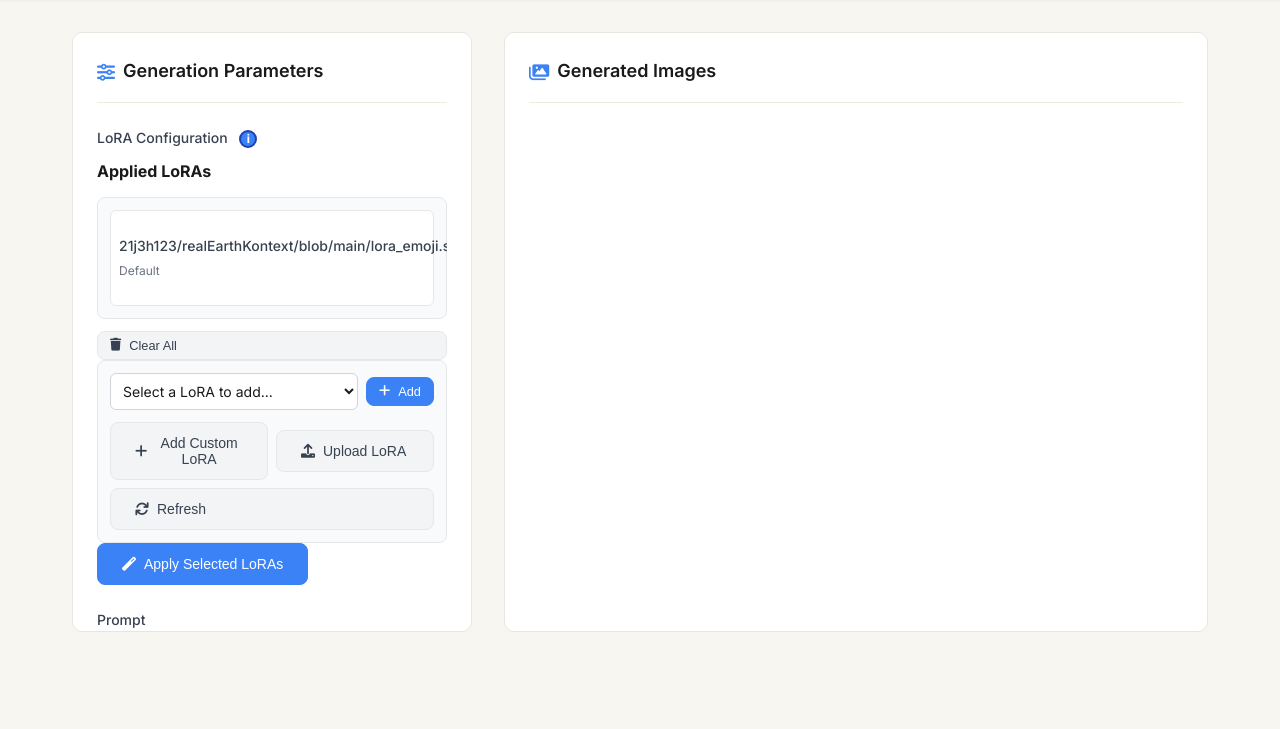
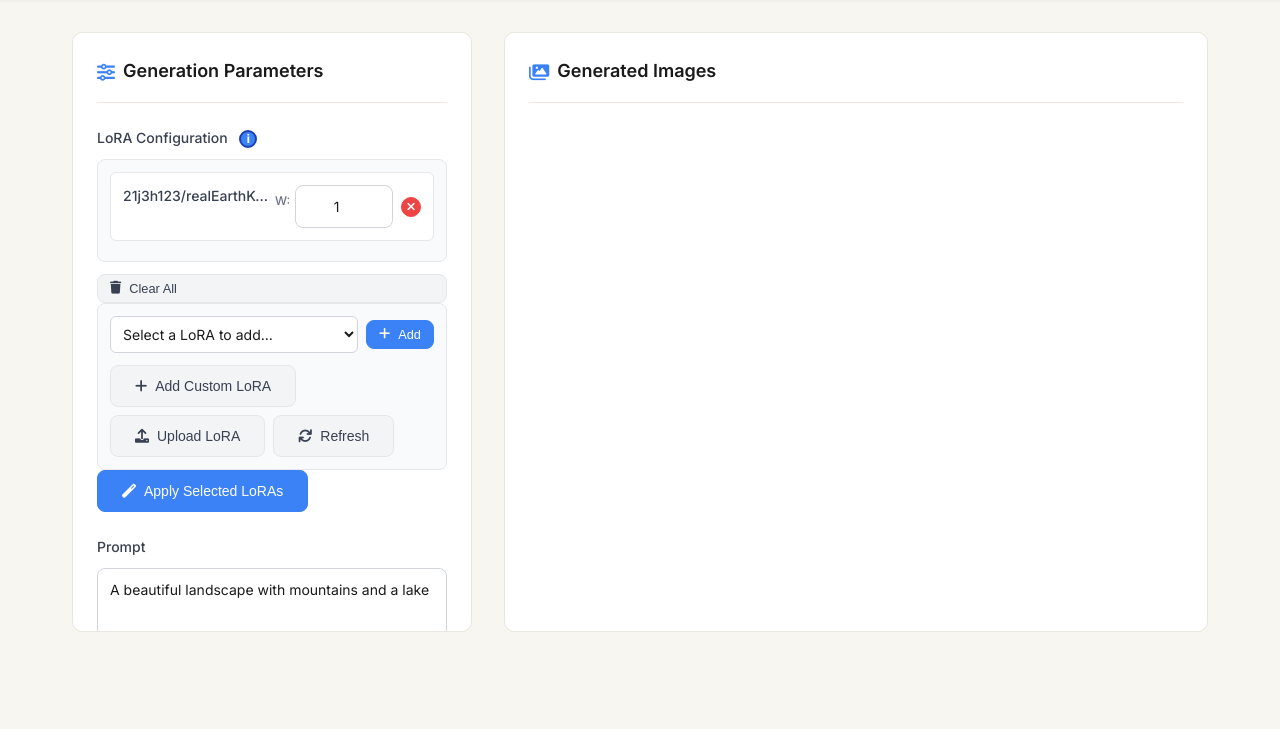
Before and after one commit to tyrionhuu/flux_api, a FastAPI app: page /ui in a window 1280 px wide. Shown: the part 71-800 px from the top of the page. Run offline with FastAPI, Linux system fonts and the light colour scheme.

Commit message:
Enhance LoRA UI and functionality with improved styling and structure
- Updated CSS for LoRA items to ensure consistent alignment and improved visual clarity.
- Introduced new classes for LoRA type badges and metadata display, enhancing information presentation.
- Modified JavaScript to include size and timestamp in LoRA entries, improving data visibility.
- Refined weight control input layout for better user interaction and accessibility.
- Adjusted HTML structure to streamline the display of applied LoRAs, enhancing overall user experience.

```diff
--- a/frontend/static/css/style.css
+++ b/frontend/static/css/style.css
@@ -805,53 +805,128 @@
     padding: 1rem;
 }
 
+/* Ensure all LoRA items are aligned at the same level */
 .lora-item {
     display: flex;
     justify-content: space-between;
-    align-items: center;
-    padding: 0.5rem;
+    align-items: flex-start; /* Changed from center to flex-start */
+    padding: 0.75rem;
     background: white;
     border: 1px solid #e5e7eb;
     border-radius: 6px;
     margin-bottom: 0.5rem;
-}
-
-.lora-item:last-child {
-    margin-bottom: 0;
+    min-height: 60px; /* Ensure consistent height */
 }
 
 .lora-info {
     display: flex;
     flex-direction: column;
-    gap: 0.25rem;
-    flex: 1;
+    gap: 0.5rem;
+    text-align: center;
+    /* flex: 1; */
+    min-width: 0; /* Allow text to shrink */
+}
+
+.lora-name-container {
+    display: flex;
+    align-items: center;
+    gap: 8px;
+    min-width: 0; /* Allow text to shrink */
 }
 
 .lora-name {
     font-weight: 500;
     color: #374151;
     font-size: 0.875rem;
-}
-
-.lora-type {
+    white-space: nowrap;
+    overflow: hidden;
+    text-overflow: ellipsis;
+    max-width: 250px; /* Increased max-width for better text display */
+    cursor: help;
+}
+
+.lora-name:hover {
+    overflow: visible;
+    white-space: normal;
+    word-break: break-all;
+    background: white;
+    position: relative;
+    z-index: 10;
+    box-shadow: 0 2px 8px rgba(0,0,0,0.1);
+    border-radius: 4px;
+    padding: 4px;
+}
+
+.lora-type-badge {
+    display: inline-flex;
+    align-items: center;
+    padding: 2px 6px;
+    border-radius: 10px;
+    font-size: 0.7rem;
+    font-weight: 500;
+    text-transform: capitalize;
+    white-space: nowrap; /* Prevent badge from wrapping */
+    flex-shrink: 0; /* Prevent badge from shrinking */
+}
+
+.lora-type-default {
+    background: #dbeafe;
+    color: #1e40af;
+    border: 1px solid #93c5fd;
+}
+
+.lora-type-uploaded {
+    background: #dcfce7;
+    color: #166534;
+    border: 1px solid #86efac;
+}
+
+.lora-type-custom {
+    background: #fef3c7;
+    color: #92400e;
+    border: 1px solid #fcd34d;
+}
+
+.lora-meta {
+    display: flex;
+    gap: 12px;
     font-size: 0.75rem;
     color: #6b7280;
-    text-transform: capitalize;
+}
+
+.lora-size, .lora-date {
+    white-space: nowrap;
 }
 
 .lora-actions {
     display: flex;
     align-items: center;
-    gap: 0.5rem;
+    gap: 8px;
+    flex-shrink: 0; /* Prevent actions from shrinking */
+}
+
+/* Compact weight control */
+.weight-control {
+    display: flex;
+    align-items: center;
+    gap: 4px;
+    min-width: 40px; /* Reduced width */
+}
+
+.weight-control label {
+    font-size: 0.75rem;
+    color: #6b7280;
+    font-weight: 500;
+    min-width: 16px; /* Fixed width for "W:" label */
 }
 
 .weight-input {
-    width: 60px;
-    padding: 0.25rem;
+    width: 36px; /* Reduced from 60px */
+    padding: 2px 4px; /* Reduced padding */
     border: 1px solid #d1d5db;
     border-radius: 4px;
     text-align: center;
-    font-size: 0.875rem;
+    font-size: 0.8rem; /* Slightly smaller font */
 }
 
 /* LoRA选择器样式 */
@@ -887,8 +962,8 @@
 }
 
 .lora-actions .btn {
-    flex: 1;
-    min-width: 120px;
+    flex: none !important;
+    min-width: unset !important;
 }
 
 .lora-buttons {
@@ -1212,8 +1287,6 @@
     gap: 0.5rem;
 }
 
-/* LoRA entry styling - removed duplicate rules */
-
 /* Minimal page aesthetic tweaks */
 body {
     background-color: #f7f6f1;
@@ -1264,7 +1337,7 @@
 }
 
 .lora-entry input.lora-weight {
-    width: 72px;
+    width: 36px;
     font-size: 0.85rem;
     text-align: center;
     flex-shrink: 0;
@@ -1644,3 +1717,26 @@
     font-size: 0.75rem;
     line-height: 1.3;
 }
+
+/* Compact delete button */
+.remove-from-applied {
+    width: 20px !important; /* Fixed width */
+    height: 20px !important; /* Fixed height */
+    padding: 0 !important; /* Remove padding */
+    border-radius: 50% !important; /* Make it circular */
+    display: flex !important;
+    align-items: center !important;
+    justify-content: center !important;
+    min-width: unset !important; /* Override any min-width */
+    flex-shrink: 0 !important; /* Prevent shrinking */
+}
+
+.remove-from-applied i {
+    font-size: 12px; /* Smaller icon */
+}
+
+/* Ensure the button doesn't grow */
+.lora-actions .btn {
+    flex: none !important;
+    min-width: unset !important;
+}
--- a/frontend/static/js/app.js
+++ b/frontend/static/js/app.js
@@ -357,11 +357,19 @@
             item.className = 'lora-item applied-lora-item';
             item.innerHTML = `
                 <div class="lora-info">
-                    <span class="lora-name">${lora.name}</span>
-                    <span class="lora-type">${lora.type}</span>
+                    <div class="lora-name-container">
+                        <span class="lora-name" title="${lora.name}">${lora.name}</span>
+                    </div>
+                    <div class="lora-meta">
+                        ${lora.size ? `<span class="lora-size">${this.formatFileSize(lora.size)}</span>` : ''}
+                        ${lora.timestamp ? `<span class="lora-date">${this.formatDate(lora.timestamp)}</span>` : ''}
+                    </div>
                 </div>
                 <div class="lora-actions">
-                    <input type="number" class="weight-input" value="${lora.weight}" min="0" max="2" step="0.1" data-index="${index}">
+                    <div class="weight-control">
+                        <label>W:</label>
+                        <input type="number" class="weight-input" value="${lora.weight}" min="0" max="2" step="0.1" data-index="${index}">
+                    </div>
                     <button class="btn btn-sm btn-danger remove-from-applied" data-index="${index}">
                         <i class="fas fa-times"></i>
                     </button>
@@ -372,6 +380,7 @@
             const weightInput = item.querySelector('.weight-input');
             const removeBtn = item.querySelector('.remove-from-applied');
 
+            // Weight input change only
             weightInput.addEventListener('input', (e) => {
                 const newWeight = parseFloat(e.target.value);
                 if (!isNaN(newWeight)) {
@@ -409,7 +418,9 @@
             name: loraData.name,
             weight: loraData.weight,
             type: loraData.type,
-            storedName: loraData.storedName
+            storedName: loraData.storedName,
+            size: loraData.size,
+            timestamp: loraData.timestamp
         });
 
         this.renderAppliedLoras();
@@ -438,7 +449,9 @@
                 name: defaultLora.name,
                 weight: defaultLora.weight,
                 type: defaultLora.type,
-                storedName: defaultLora.storedName
+                storedName: defaultLora.storedName,
+                size: defaultLora.size,
+                timestamp: defaultLora.timestamp
             });
             this.renderAppliedLoras();
         }
--- a/frontend/templates/index.html
+++ b/frontend/templates/index.html
@@ -43,9 +43,7 @@
 
                         <!-- 已应用的LoRA列表 -->
                         <div class="lora-container">
-                            <h4>Applied LoRAs</h4>
                             <div id="applied-lora-list" class="lora-list applied-lora-list">
-                                <!-- 当前应用的LoRA会显示在这里 -->
                             </div>
                             <div class="lora-buttons">
                                 <button id="clear-all-loras" class="btn btn-secondary btn-sm">
```
